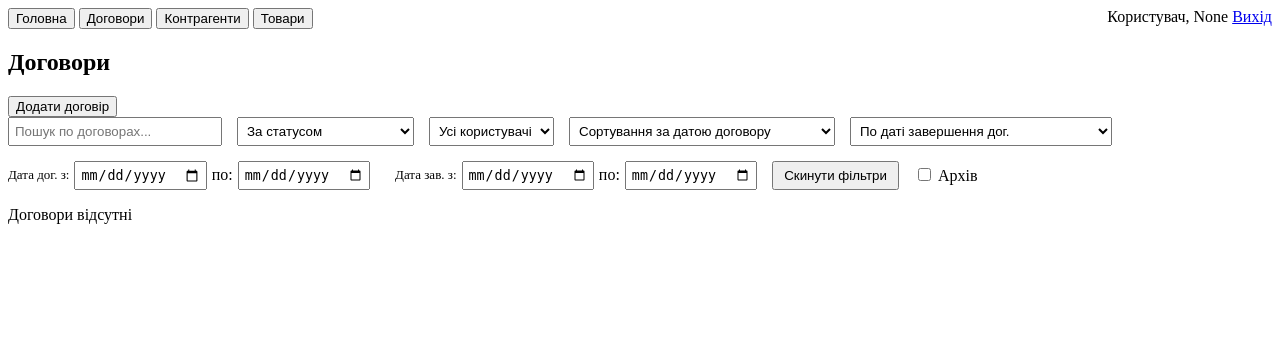
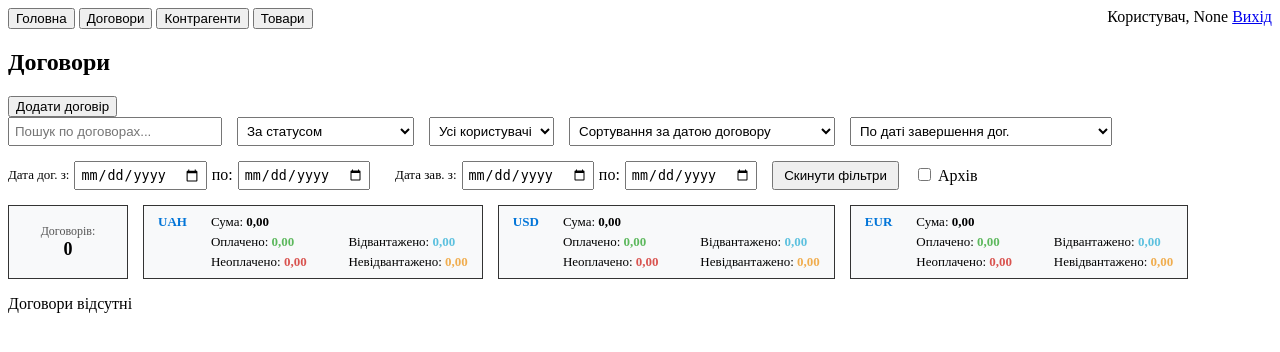
Before and after one commit to perepelitsyasergey-max/third-attempt, a Flask app: page /dashboard in a window 1280 px wide. Shown: the top 352 px of the page. Run offline with Flask 3, Linux system fonts and the light colour scheme; data that the repository does not hold is empty.

Commit message:
Перший сейв працюючої програми

```diff
--- a/static/dashboard.css
+++ b/static/dashboard.css
@@ -245,6 +245,7 @@
     cursor: pointer;
 }
 
+
 /* =================================================================================================== */
 /* Вкладка Специфікації (Модальне вікно) */
 /* =================================================================================================== */
--- a/static/dashboard.js
+++ b/static/dashboard.js
@@ -1310,6 +1310,7 @@ document.addEventListener('DOMContentLoaded', () => {
         }
         return dateString; // Повертаємо як є, якщо формат інший
     }
+    // -----------------------------------------------------------------------------------------------------
 
     // 5.10. Функція відображення списку договорів у вигляді таблиці
     function renderContracts(contracts) {
@@ -1360,6 +1361,7 @@ document.addEventListener('DOMContentLoaded', () => {
                 </tr>
             </thead>
             <tbody></tbody>
+
         `;
 
         const tbody = table.querySelector('tbody');
@@ -1398,8 +1400,61 @@ document.addEventListener('DOMContentLoaded', () => {
         container.appendChild(table);
         attachEditContractEvents(container);
         attachDeleteContractEvents(container);
+
+        // ВИКЛИКАЄМО ФУНКЦІЮ ПІДРАХУНКУ ПІДСУМКІВ ОДРАЗУ ПІСЛЯ РЕНДЕРУ
+        calculateTableTotals(contracts);
     }
     // -------------------------------------------------------------------------------------------------------
+
+        // 5.10.1 Функція підрахунку та виведення підсумків у верхні картки-віджети
+    function calculateTableTotals(contracts) {
+        const totals = {
+            'UAH': { total: 0, paid: 0, shipped: 0 },
+            'USD': { total: 0, paid: 0, shipped: 0 },
+            'EUR': { total: 0, paid: 0, shipped: 0 }
+        };
+
+        contracts.forEach(i => {
+            const curr = (i.currency || 'UAH').toUpperCase();
+            if (totals[curr]) {
+                totals[curr].total += Number(i.total_amount || 0);
+                totals[curr].paid += Number(i.paid_amount || 0);
+                totals[curr].shipped += Number(i.shipped_amount || 0);
+            }
+        });
+
+        const formatMoney = (val) => {
+            return (parseFloat(val) || 0).toLocaleString('uk-UA', {
+                minimumFractionDigits: 2,
+                maximumFractionDigits: 2
+            });
+        };
+
+        // Загальна кількість
+        document.getElementById('summary-count').textContent = contracts.length;
+
+        // UAH
+        document.getElementById('uah-total').textContent = formatMoney(totals.UAH.total);
+        document.getElementById('uah-paid').textContent = formatMoney(totals.UAH.paid);
+        document.getElementById('uah-shipped').textContent = formatMoney(totals.UAH.shipped);
+        document.getElementById('uah-unpaid').textContent = formatMoney(totals.UAH.total - totals.UAH.paid);
+        document.getElementById('uah-unshipped').textContent = formatMoney(totals.UAH.total - totals.UAH.shipped);
+
+        // USD
+        document.getElementById('usd-total').textContent = formatMoney(totals.USD.total);
+        document.getElementById('usd-paid').textContent = formatMoney(totals.USD.paid);
+        document.getElementById('usd-shipped').textContent = formatMoney(totals.USD.shipped);
+        document.getElementById('usd-unpaid').textContent = formatMoney(totals.USD.total - totals.USD.paid);
+        document.getElementById('usd-unshipped').textContent = formatMoney(totals.USD.total - totals.USD.shipped);
+
+        // EUR
+        document.getElementById('eur-total').textContent = formatMoney(totals.EUR.total);
+        document.getElementById('eur-paid').textContent = formatMoney(totals.EUR.paid);
+        document.getElementById('eur-shipped').textContent = formatMoney(totals.EUR.shipped);
+        document.getElementById('eur-unpaid').textContent = formatMoney(totals.EUR.total - totals.EUR.paid);
+        document.getElementById('eur-unshipped').textContent = formatMoney(totals.EUR.total - totals.EUR.shipped);
+    }
+    // -------------------------------------------------------------------------------------------
 
     // 5.11. Функція завантаження даних одного договору за ID для редагування (GET)
     async function loadContractDetails(contractId) {
--- a/templates/dashboard.html
+++ b/templates/dashboard.html
@@ -131,6 +131,157 @@
               <input type="checkbox" id="filter-contract-archive" /> Архів
             </label>
             <span id="archived-count-badge"></span>
+          </div>
+        </div>
+
+        <!-- БЛОК ЗАГАЛЬНИХ ПІДСУМКІВ У РОЗРІЗІ ВАЛЮТ (КОМПАКТНА СІТКА) -->
+        <div
+          id="contracts-summary-dashboard"
+          style="
+            display: flex;
+            gap: 15px;
+            margin: 12px 0;
+            flex-wrap: wrap;
+            align-items: stretch;
+          "
+        >
+          <!-- Загальна кількість договорів -->
+          <div
+            style="
+              background: #f8f9fa;
+              border: 1px solid #333;
+              padding: 8px 14px;
+              display: flex;
+              flex-direction: column;
+              justify-content: center;
+              align-items: center;
+              min-width: 90px;
+            "
+          >
+            <span style="font-size: 12px; color: #555">Договорів:</span>
+            <span id="summary-count" style="font-size: 18px; font-weight: bold"
+              >0</span
+            >
+          </div>
+
+          <!-- Блок UAH -->
+          <div
+            style="
+              background: #f8f9fa;
+              border: 1px solid #333;
+              padding: 8px 14px;
+              display: grid;
+              grid-template-columns: auto 1fr 1fr;
+              column-gap: 18px;
+              row-gap: 4px;
+              font-size: 13px;
+            "
+          >
+            <div style="font-weight: bold; color: #0275d8; padding-right: 6px">
+              UAH
+            </div>
+            <div>Сума: <strong id="uah-total">0,00</strong></div>
+            <div></div>
+
+            <div></div>
+            <div>
+              Оплачено:
+              <strong id="uah-paid" style="color: #5cb85c">0,00</strong>
+            </div>
+            <div>
+              Відвантажено:
+              <strong id="uah-shipped" style="color: #5bc0de">0,00</strong>
+            </div>
+
+            <div></div>
+            <div>
+              Неоплачено:
+              <strong id="uah-unpaid" style="color: #d9534f">0,00</strong>
+            </div>
+            <div>
+              Невідвантажено:
+              <strong id="uah-unshipped" style="color: #f0ad4e">0,00</strong>
+            </div>
+          </div>
+
+          <!-- Блок USD -->
+          <div
+            style="
+              background: #f8f9fa;
+              border: 1px solid #333;
+              padding: 8px 14px;
+              display: grid;
+              grid-template-columns: auto 1fr 1fr;
+              column-gap: 18px;
+              row-gap: 4px;
+              font-size: 13px;
+            "
+          >
+            <div style="font-weight: bold; color: #0275d8; padding-right: 6px">
+              USD
+            </div>
+            <div>Сума: <strong id="usd-total">0,00</strong></div>
+            <div></div>
+
+            <div></div>
+            <div>
+              Оплачено:
+              <strong id="usd-paid" style="color: #5cb85c">0,00</strong>
+            </div>
+            <div>
+              Відвантажено:
+              <strong id="usd-shipped" style="color: #5bc0de">0,00</strong>
+            </div>
+
+            <div></div>
+            <div>
+              Неоплачено:
+              <strong id="usd-unpaid" style="color: #d9534f">0,00</strong>
+            </div>
+            <div>
+              Невідвантажено:
+              <strong id="usd-unshipped" style="color: #f0ad4e">0,00</strong>
+            </div>
+          </div>
+
+          <!-- Блок EUR -->
+          <div
+            style="
+              background: #f8f9fa;
+              border: 1px solid #333;
+              padding: 8px 14px;
+              display: grid;
+              grid-template-columns: auto 1fr 1fr;
+              column-gap: 18px;
+              row-gap: 4px;
+              font-size: 13px;
+            "
+          >
+            <div style="font-weight: bold; color: #0275d8; padding-right: 6px">
+              EUR
+            </div>
+            <div>Сума: <strong id="eur-total">0,00</strong></div>
+            <div></div>
+
+            <div></div>
+            <div>
+              Оплачено:
+              <strong id="eur-paid" style="color: #5cb85c">0,00</strong>
+            </div>
+            <div>
+              Відвантажено:
+              <strong id="eur-shipped" style="color: #5bc0de">0,00</strong>
+            </div>
+
+            <div></div>
+            <div>
+              Неоплачено:
+              <strong id="eur-unpaid" style="color: #d9534f">0,00</strong>
+            </div>
+            <div>
+              Невідвантажено:
+              <strong id="eur-unshipped" style="color: #f0ad4e">0,00</strong>
+            </div>
           </div>
         </div>
 
```
